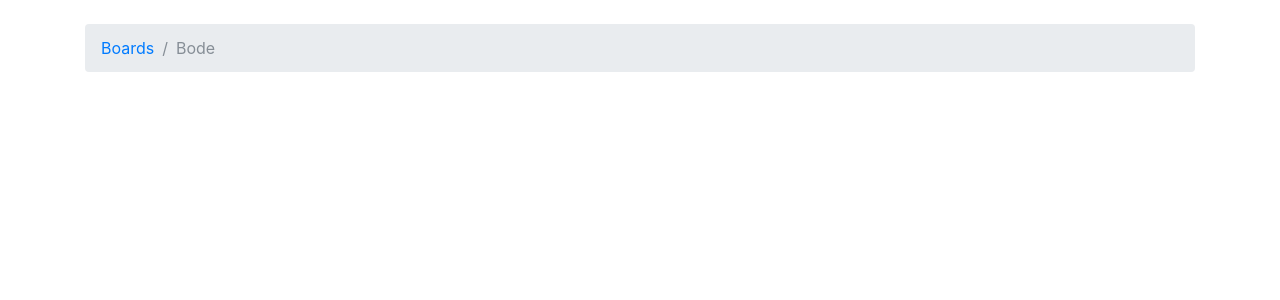
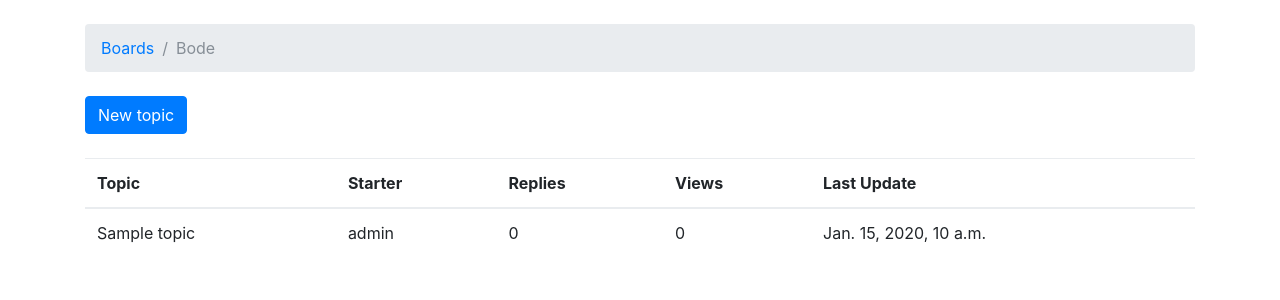
Before and after one commit to JimBoonie/DjangoExperiments, a Django app: page /boards/1/ in a window 1280 px wide. Shown: the part 56-356 px from the top of the page. Run offline with Django 3.2, Linux system fonts and the light colour scheme; data comes from the database, SQL or seed files in the repository; tables that the repository leaves empty hold one stand-in row (values such as "Sample post"); some libraries are stand-ins or nearby versions.

Commit message:
Implemented new topic form for boards;

```diff
--- a/myproject/boards/views.py
+++ b/myproject/boards/views.py
@@ -1,6 +1,8 @@
-from django.shortcuts import render, get_object_or_404
+from django.contrib.auth.models import User
+from django.shortcuts import render, redirect, get_object_or_404
 from django.http import HttpResponse
-from .models import Board
+from .models import Board, Topic, Post
+from .forms import NewTopicForm
 
 def home(requests):
     # return HttpResponse('Hewwo World! :DD')
@@ -11,3 +13,24 @@ def home(requests):
 def board_topics(request, pk):
     board = get_object_or_404(Board, pk=pk)
     return render(request, 'topics.html', {'board': board})
+
+def new_topic(request, pk):
+    board = get_object_or_404(Board, pk=pk)
+    user = User.objects.first()
+    if request.method == 'POST':
+        form = NewTopicForm(request.POST)
+        if form.is_valid():
+            topic = form.save(commit=False)
+            topic.board = board
+            topic.starter = user
+            topic.save()
+            post = Post.objects.create(
+                message = form.cleaned_data.get('message'),
+                topic = topic,
+                created_by = user
+            )
+            return redirect('board_topics', pk=board.pk)
+    else:
+        form = NewTopicForm()
+
+    return render(request, 'new_topic.html', {'board': board, 'form': form})
--- a/myproject/myproject/urls.py
+++ b/myproject/myproject/urls.py
@@ -21,5 +21,6 @@ from boards import views
 urlpatterns = [
     url(r'^$', views.home, name='home'),
     url(r'^boards/(?P<pk>\d+)/$', views.board_topics, name='board_topics'),
+    url(r'^boards/(?P<pk>\d+)/new/$', views.new_topic, name='new_topic'),
     url(r'^admin/', admin.site.urls),
 ]
--- a/myproject/templates/topics.html
+++ b/myproject/templates/topics.html
@@ -10,4 +10,30 @@
 {% endblock %}
 
 {% block content %}
+  <div class="mb-4">
+    <a href="{% url 'new_topic' board.pk %}" class="btn btn-primary">New topic</a>
+  </div>
+
+  <table class="table">
+    <thead class="thead-inverse">
+      <tr>
+        <th>Topic</th>
+        <th>Starter</th>
+        <th>Replies</th>
+        <th>Views</th>
+        <th>Last Update</th>
+      </tr>
+    </thead>
+    <tbody>
+      {% for topic in board.topics.all %}
+        <tr>
+          <td>{{ topic.subject }}</td>
+          <td>{{ topic.starter.username }}</td>
+          <td>0</td>
+          <td>0</td>
+          <td>{{ topic.last_updated }}</td>
+        </tr>
+      {% endfor %}
+    </tbody>
+  </table>
 {% endblock %}
```
Also changed, not shown: myproject/boards/forms.py (added, +9 -0 lines), myproject/boards/tests.py (+74 -3 lines), myproject/templates/new_topic.html (added, +24 -0 lines).
